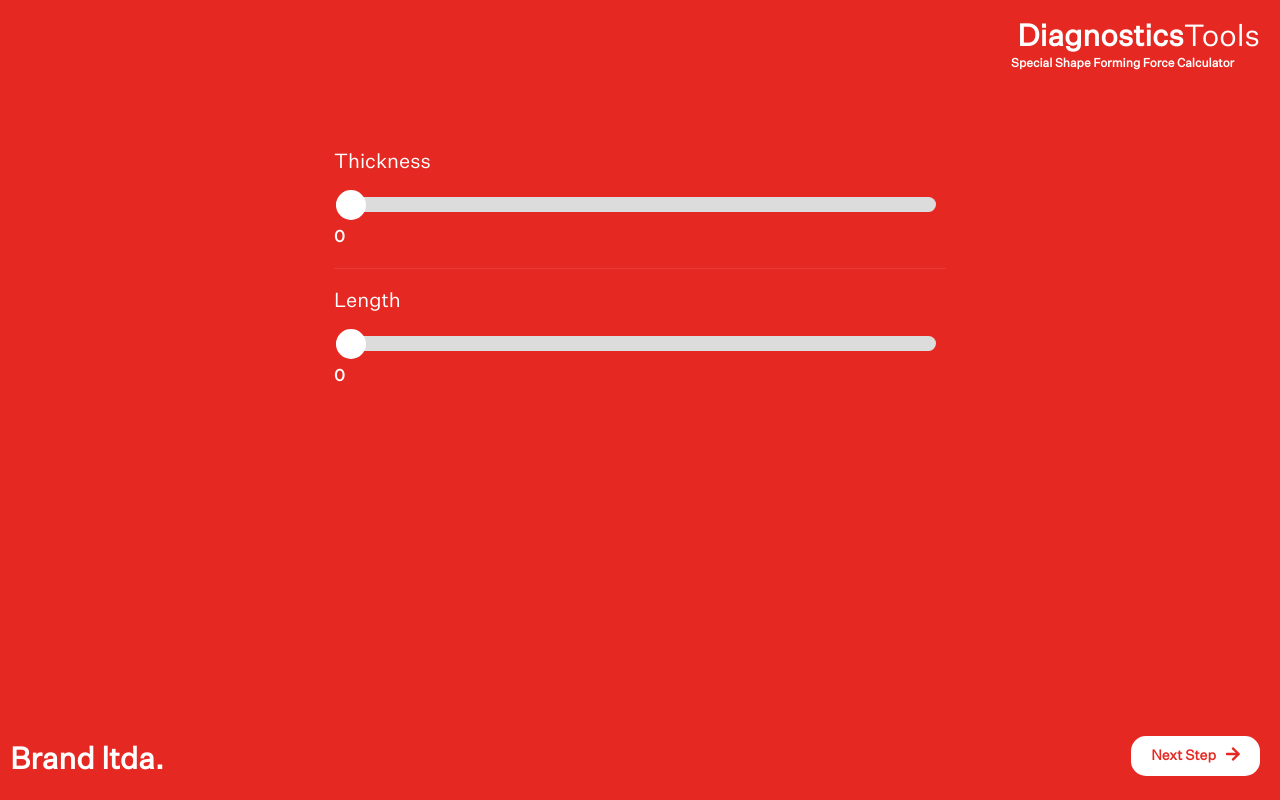
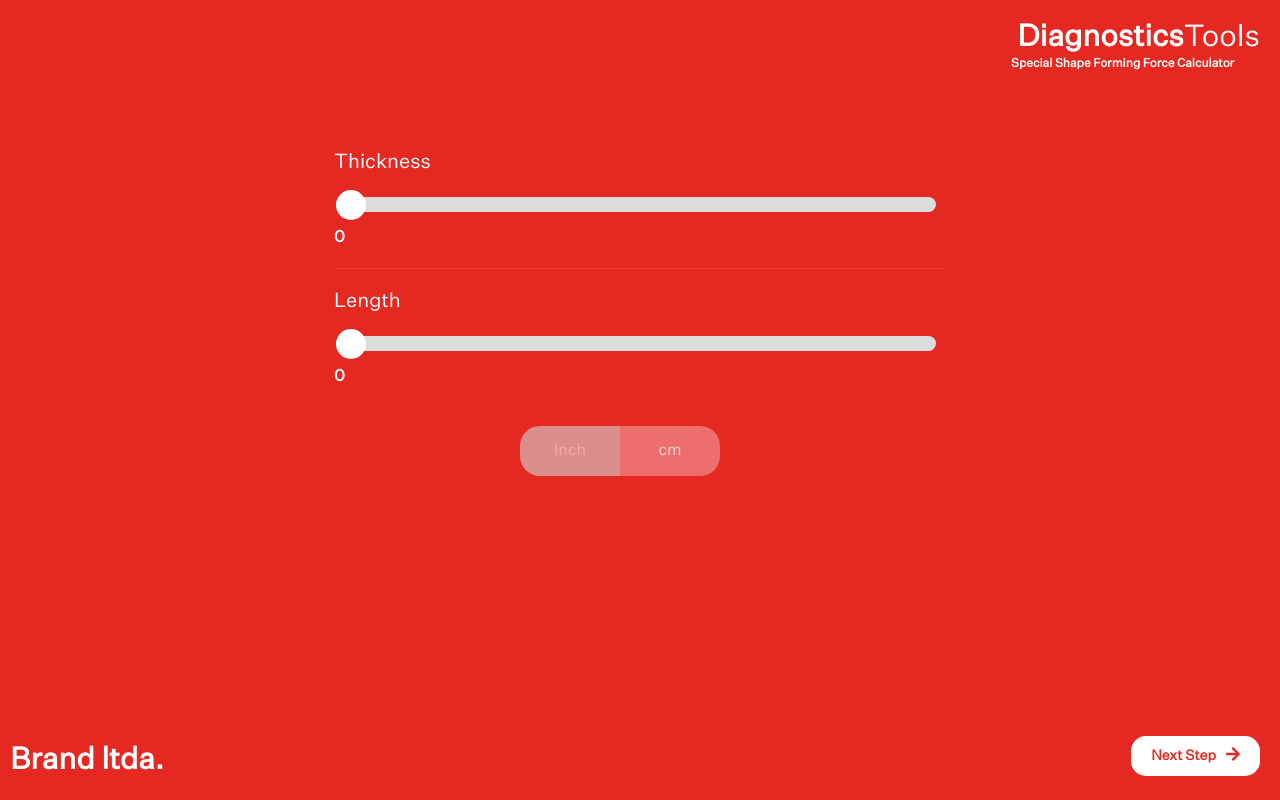
Before and after one commit to edgarkiljak/shape-forming-force-calculator, a React (Create React App) app: page / in a window 1280 px wide. Built offline with nearby package versions, Linux system fonts and the light colour scheme.

Commit message:
toggle button component developed, toggle button added to slide 3

```diff
--- a/src/components/buttons/Button.scss
+++ b/src/components/buttons/Button.scss
@@ -33,3 +33,33 @@ $brand-colour: #e52922;
   margin-right: 10px;
   font-weight: bolder;
 }
+
+.toggle-button {
+  position: relative;
+  width: 100px;
+  height: 50px;
+  background-color: lightgrey;
+  opacity: 0.6;
+}
+
+.toggle-button-label {
+  position: absolute;
+  left: 50%;
+  top: 50%;
+  transform: translate(-50%, -50%);
+}
+
+.active {
+  background-color: lightcoral;
+  opacity: 0.8;
+}
+
+.button.toggle-button.right {
+  border-top-right-radius: 20px;
+  border-bottom-right-radius: 20px;
+}
+
+.button.toggle-button.left {
+  border-top-left-radius: 20px;
+  border-bottom-left-radius: 20px;
+}
--- /dev/null
+++ b/src/components/buttons/ButtonToggle.js
@@ -0,0 +1,17 @@
+import React from 'react';
+import './Button.scss';
+
+const ButtonToggle = (props) => {
+  const { label } = props;
+  return (
+    <div
+      className={`button toggle-button ${props.side} ${
+        props.isActive && 'active'
+      }`}
+    >
+      <div className="toggle-button-label">{label}</div>
+    </div>
+  );
+};
+
+export default ButtonToggle;
--- a/src/components/slide-3/Slide3.js
+++ b/src/components/slide-3/Slide3.js
@@ -2,6 +2,7 @@ import React, { useRef } from 'react';
 import Logo from '../logo/Logo';
 import Slider from './Slider';
 import './Slide3.scss';
+import ButtonToggle from '../buttons/ButtonToggle';
 import ButtonWhite from '../buttons/ButtonWhite';
 import { faArrowRight } from '@fortawesome/free-solid-svg-icons';
 
@@ -58,7 +59,11 @@ const Slide3 = (props) => {
         />
         <Slider name="Length" id="length-slider" min={120} max={150} step={1} />
       </div>
-
+      <div className="toggle-buttons-container">
+        {' '}
+        <ButtonToggle label="Inch" side="left" />
+        <ButtonToggle label="cm" side="right" isActive="true" />
+      </div>
       <Logo position="bottom" headline="Brand ltda." />
       <ButtonWhite label="Next Step" icon={faArrowRight} />
     </div>
--- a/src/components/slide-3/Slide3.scss
+++ b/src/components/slide-3/Slide3.scss
@@ -45,6 +45,16 @@ input {
   padding-bottom: 20px;
   font-size: 20px;
   color: $white-colour;
+}
+.toggle-buttons-container {
+  position: absolute;
+  display: inline-flex;
+  flex-direction: row;
+
+  height: 100px;
+  top: 450px;
+  left: 50%;
+  transform: translateX(-50%);
 }
 
 #thickness-slider,
```
Also changed, not shown: 1 other file (tests, documents, lock files or other folders).
